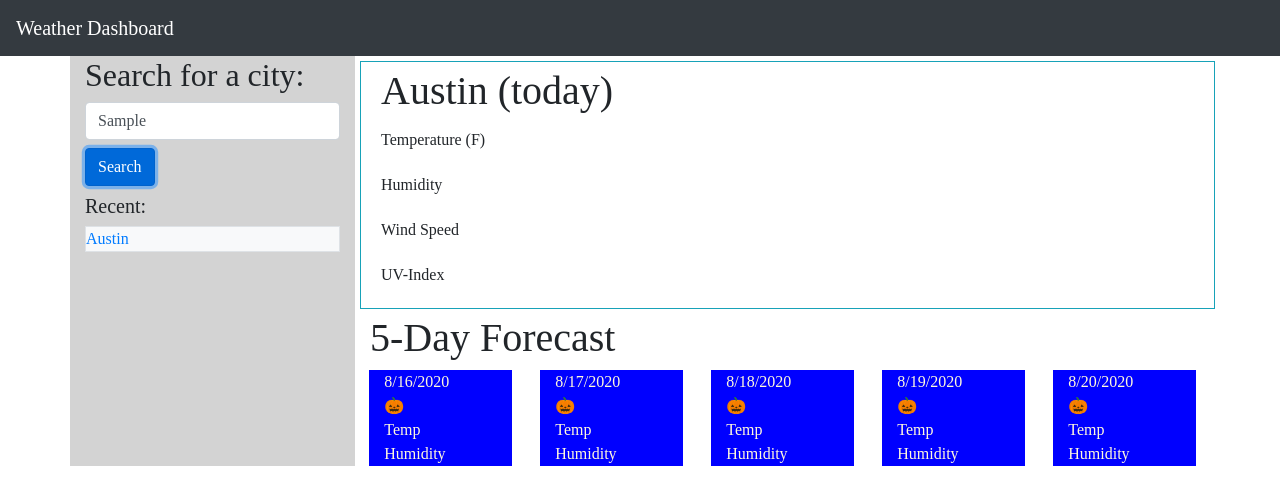
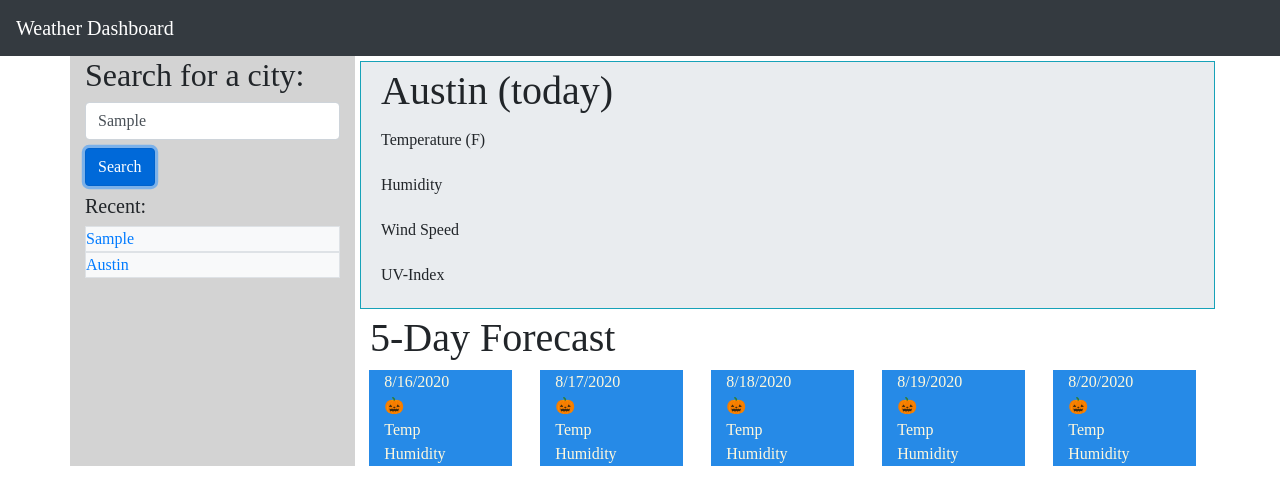
Before and after one commit to phillipmerriman/Weather-Dashboard-1, a plain HTML site: page index.html in a window 1280 px wide. Both pictures are taken after typing "Sample" into the empty fields and a click on the button "Search". Drawn offline with nearby package versions, Linux system fonts and the light colour scheme; no server answers.

Commit message:
recent list now rendering

```diff
--- a/index.html
+++ b/index.html
@@ -31,7 +31,9 @@
             <!-- <input type="submit"><br /> -->
             <!-- previously searched -->
             <h5>Recent:</h5>
-            <a href="#" class="row border bg-light last-search">Austin</a>
+            <div id="recent">
+              <a href="#" class="row border bg-light previous-search">Austin</a>
+            </div>
           </div>
 
           <!-- current city row -->
--- a/script.js
+++ b/script.js
@@ -16,7 +16,7 @@ THEN I am presented with the last searched city forecast
 create variables for URLs and api key
 create event listener for search button
     set user input to a variable
-    add userinput to recent list with id of city
+    add userinput to recent list with class of .previous-search
         create event listener for if user clicks on item in recent list
             it does the same thing as if user clicks on search button
     use AJAX to:
@@ -51,6 +51,7 @@ create event listener for recent searches element(s)
 let apiKey = "5602f605cfcea993a0617227f0c3e839";
 let date = dayjs().format("MMM DD, YYYY");
 
+
 // function getWeather (city) {}
 
 $("button").on("click", function (e) {
@@ -59,20 +60,16 @@ $("button").on("click", function (e) {
     let currentCity = $("#city-search").val();
     let currentUrl = `http://api.openweathermap.org/data/2.5/weather?q=${currentCity}&appid=${apiKey}`;
 
-    console.log(currentCity);
-
     $.ajax({
         url: currentUrl,
         method: "GET"
     }).then(function(response) {
-        console.log(response);
         let lat = response.coord.lat;
         let lon = response.coord.lon;
         let oneCallUrl = `https://api.openweathermap.org/data/2.5/onecall?lat=${lat}&lon=${lon}&appid=${apiKey}`;
         let iconHtml = `https://openweathermap.org/img/wn/`;
         let imageName = response.weather[0].icon;
         let imgUrl = iconHtml + imageName + ".png";
-        console.log(imgUrl);
 
         $.ajax({
             url: oneCallUrl,
@@ -84,6 +81,7 @@ $("button").on("click", function (e) {
             let wind = response.current.wind_speed;
             let uvindex = response.current.uvi;
 
+            //thanks to my classmates Spencer Rosio and Caleb Walker for the help with this image!
             $("#icon-today").attr("src", imgUrl);
 
             $("#current-day").text(`${currentCity} (${date})`);
@@ -93,6 +91,8 @@ $("button").on("click", function (e) {
             $("#current-uv").empty();
             $("#current-uv").text("UV-Index: ")
             $("#current-uv").append($(`<p class='border' id="uv-condition">${uvindex}<p>`));
+
+            //set uvindex color based on uv-condition
             if(uvindex < 3) {
                 $("#uv-condition").css("background-color", "skyblue");
             }
@@ -108,9 +108,13 @@ $("button").on("click", function (e) {
                 $("#uv-condition").css("background-color", "rebeccapurple");
             }
 
+            //empty search field
             $("#city-search").val("");
         })
     })
 
+    let newAnchor = $(`<a href="#" class="row border bg-light previous-search">`);
+    newAnchor.text(currentCity);
+    $("#recent").prepend(newAnchor);
 
 })
--- a/style.css
+++ b/style.css
@@ -15,17 +15,21 @@ body {
     margin: 5px;
 }
 
+#current {
+    background-color: #e9ecef;
+}
+
 .widest {
     width: 100%;
     background-color: chartreuse;
 }
 
-.last-search {
+.previous-search {
     margin: auto;
 }
 
 .forecast-day {
     margin: auto;
-    background-color: blue;
+    background-color: #268ae7;
     color: cornsilk;
 }
```
